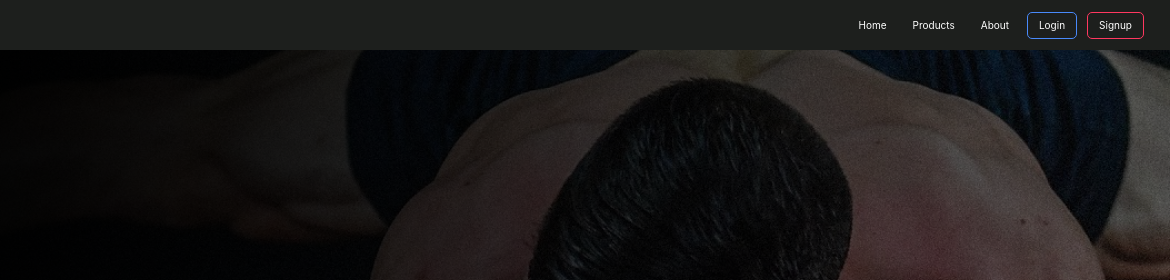
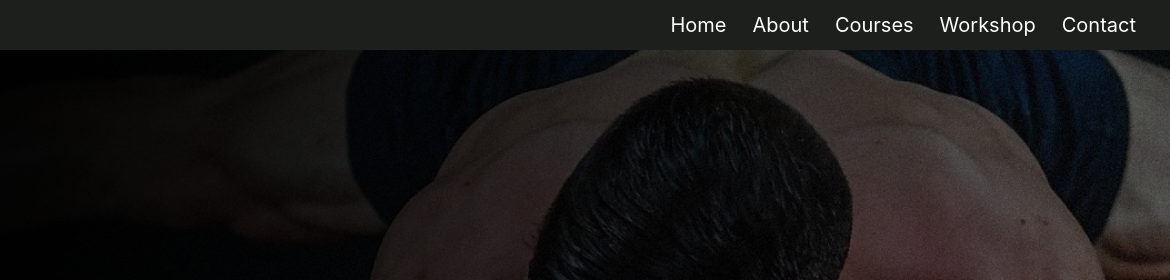
Before and after one commit to AdityaSharda1/CSFA, a plain HTML site: page index.html in a window 1280 px wide. Shown: the top 280 px of the page, 110-1280 px from the left. Drawn offline with nearby package versions, Linux system fonts and the light colour scheme.

Commit message:
navupdated

```diff
--- a/index.html
+++ b/index.html
@@ -348,9 +348,9 @@
 
     <!-- Preloader Start -->
     <div id="loader">
-        <h1>ENVIRONMENTS</h1>
-        <h1>EXPERIENCES</h1>
-        <h1>CONTENT</h1>
+        <h1>Calisthenics</h1>
+        <h1>Science</h1>
+        <h1>And Fitness Academy</h1>
     </div>
     <!-- Preloader End -->
     <!-- Whatsapp -->
@@ -364,11 +364,11 @@
         <div id="custom-brand"><a href="index.html"><img style="width: 10vh;" src="assets/img/logo/lofo.png"></a></div>
         <nav class="custom-nav">
             <ul class="custom-nav-list">
-                <li><a href="/home">Home</a></li>
-                <li><a href="/products">Products</a></li>
-                <li><a href="/about">About</a></li>
-                <li id="custom-login"><a href="/login">Login</a></li>
-                <li id="custom-signup"><a href="/signup">Signup</a></li>
+                <li><a style="font-size: 20px;" href="index.html">Home</a></li>
+                <li><a style="font-size: 20px;" href="about.html">About</a></li>
+                <li><a style="font-size: 20px;" href="courses.html">Courses</a></li>
+                <li><a style="font-size: 20px;" href="workshop.html">Workshop</a></li>
+                <li><a style="font-size: 20px;" href="contact.html">Contact</a></li>
             </ul>
         </nav>
         <div id="custom-hamburger-icon" onclick="toggleMobileMenu(this)">
@@ -376,11 +376,13 @@
             <div class="custom-bar2"></div>
             <div class="custom-bar3"></div>
             <ul class="custom-mobile-menu">
-                <li><a style="font-size: 40px;" href="/home">Home</a></li>
-                <li><a style="font-size: 40px;" href="/products">Products</a></li>
-                <li><a style="font-size: 40px;" href="/about">About</a></li>
-                <li style="font-size: 40px;" id="custom-login"><a href="/login">Login</a></li>
-                <li style="font-size: 40px;" id="custom-signup"><a href="/signup">Signup</a></li>
+                <li><a style="font-size: 40px;" href="index.html">Home</a></li>
+                <li><a style="font-size: 40px;" href="about.html">About</a></li>
+                <li><a style="font-size: 40px;" href="courses.html">Courses</a></li>
+                <li><a style="font-size: 40px;" href="workshop.html">Workshop</a></li>
+                <li><a style="font-size: 40px;" href="contact.html">Contact</a></li>
+                <!-- <li style="font-size: 40px;" id="custom-login"><a href="/login">Login</a></li>
+                <li style="font-size: 40px;" id="custom-signup"><a href="/signup">Signup</a></li> -->
             </ul>
         </div>
     </header>
@@ -687,9 +689,9 @@
                                                         <li><a href="about.html">About</a></li>
                                                         <li><a href="courses.html">Courses</a></li>
                                                         <li><a href="workshop.html">Workshop</a></li>
-                                                        <!-- <li><a href="pricing.html">Pricing</a></li>
+                                                         <li><a href="pricing.html">Pricing</a></li>
                                                         <li><a href="gallery.html">Gallery</a></li> -->
-                                                        <!-- <li><a href="contact.html">Contact</a></li> --> -->
+                                                        <!-- <li><a href="contact.html">Contact</a></li> -->
                                                     </ul>
                                                 </nav>
                                             </div>
```
Also changed, not shown: 1 other file.
